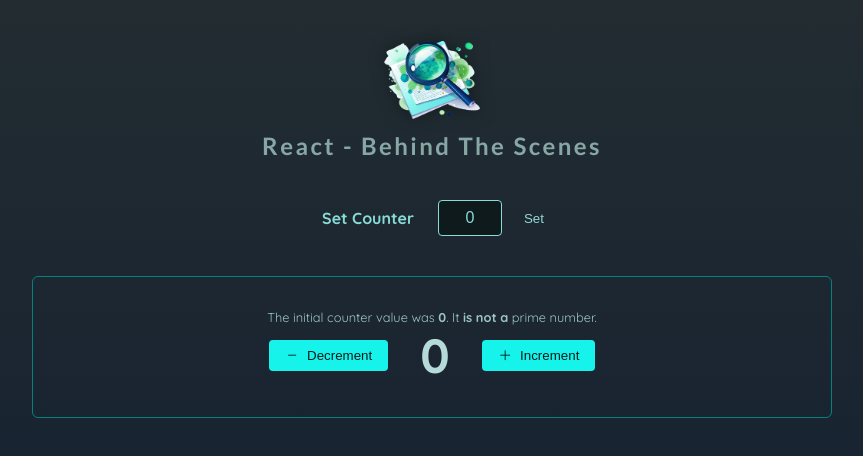
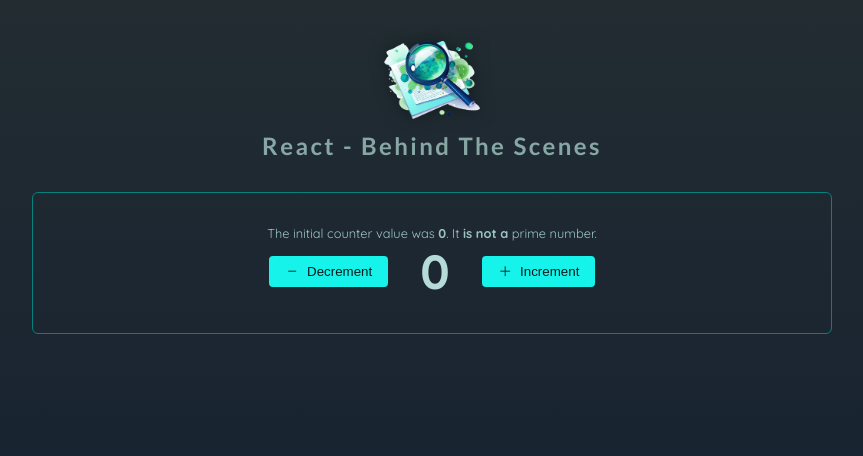
Before and after one commit to Snzslt/BasicCounter, a React (Vite) app: page / in a window 1280 px wide. Shown: the top 456 px of the page, without its empty margins (208-1071 px from the left). Built offline with nearby package versions, Linux system fonts and the light colour scheme.

Commit message:
Optimizing using ConfigureCounter

```diff
--- a/src/App.jsx
+++ b/src/App.jsx
@@ -1,4 +1,5 @@
 import { useState } from 'react';
+import configureCounter from './components/Counter/ConfigureCounter.jsx';
 
 import Counter from './components/Counter/Counter.jsx';
 import Header from './components/Header.jsx';
@@ -7,27 +8,19 @@
 function App() {
   log('<App /> rendered');
 
-  const [enteredNumber, setEnteredNumber] = useState(0);
   const [chosenCount, setChosenCount] = useState(0);
 
-  function handleChange(event) {
-    setEnteredNumber(+event.target.value);
+  function handleSetCount(newCount){
+    setChosenCount(newCount);
   }
 
-  function handleSetClick() {
-    setChosenCount(enteredNumber);
-    setEnteredNumber(0);
-  }
+
 
   return (
     <>
       <Header />
       <main>
-        <section id="configure-counter">
-          <h2>Set Counter</h2>
-          <input type="number" onChange={handleChange} value={enteredNumber} />
-          <button onClick={handleSetClick}>Set</button>
-        </section>
+       <configureCounter onSet={handleSetCount}/>
         <Counter initialCount={chosenCount} />
       </main>
     </>
--- /dev/null
+++ b/src/components/Counter/ConfigureCounter.jsx
@@ -0,0 +1,23 @@
+import {useState} from 'react';
+
+export default function configureCounter({onSet}){
+    const [enteredNumber, setEnteredNumber] = useState(0);
+
+
+    function handleChange(event) {
+      setEnteredNumber(+event.target.value);
+    }
+
+    function handleSetClick() {
+      onSet(enteredNumber);
+      setEnteredNumber(0);
+    }
+
+    return(
+        <section id="configure-counter">
+        <h2>Set Counter</h2>
+        <input type="number" onChange={handleChange} value={enteredNumber} />
+        <button onClick={handleSetClick}>Set</button>
+      </section>
+    );
+}
```
